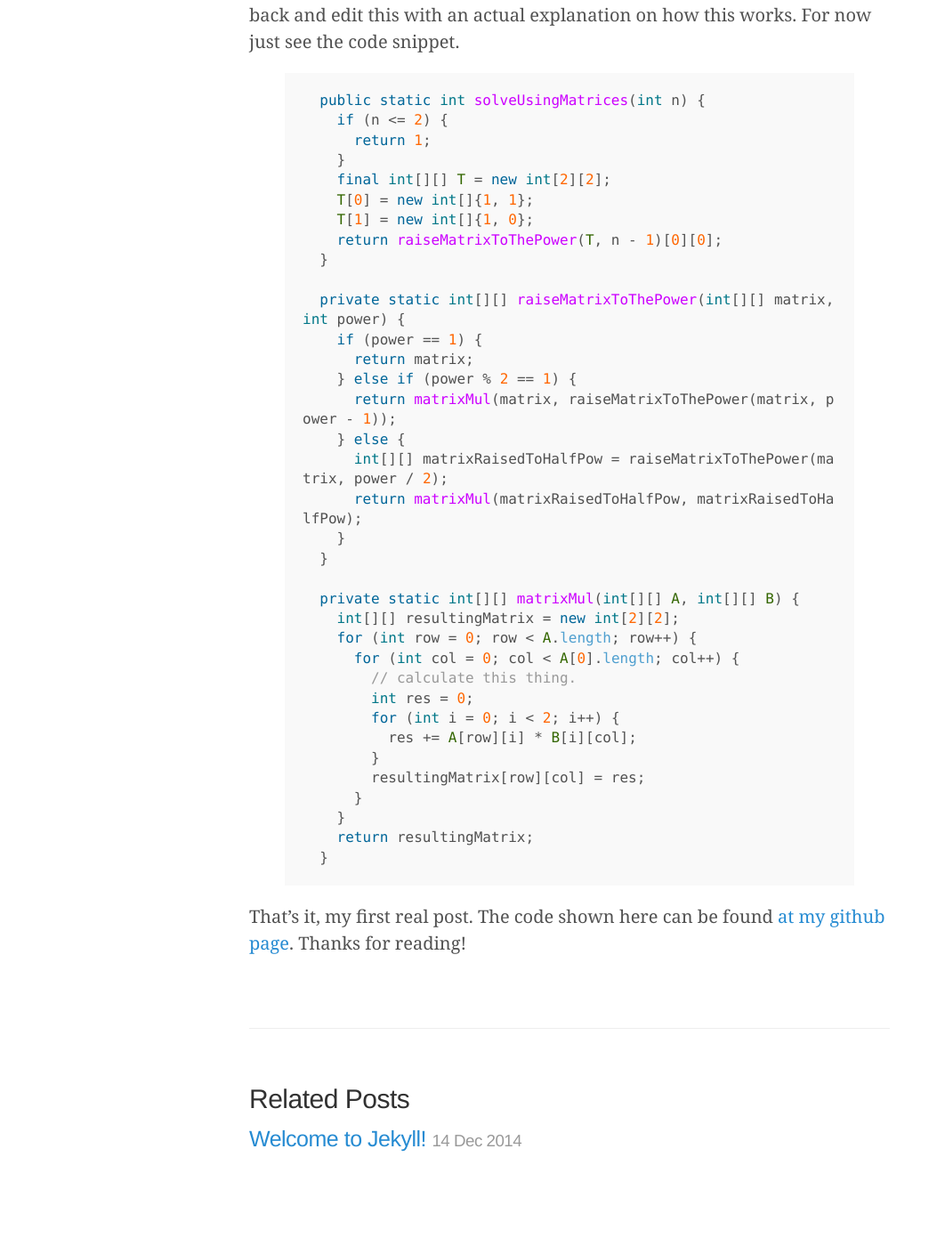
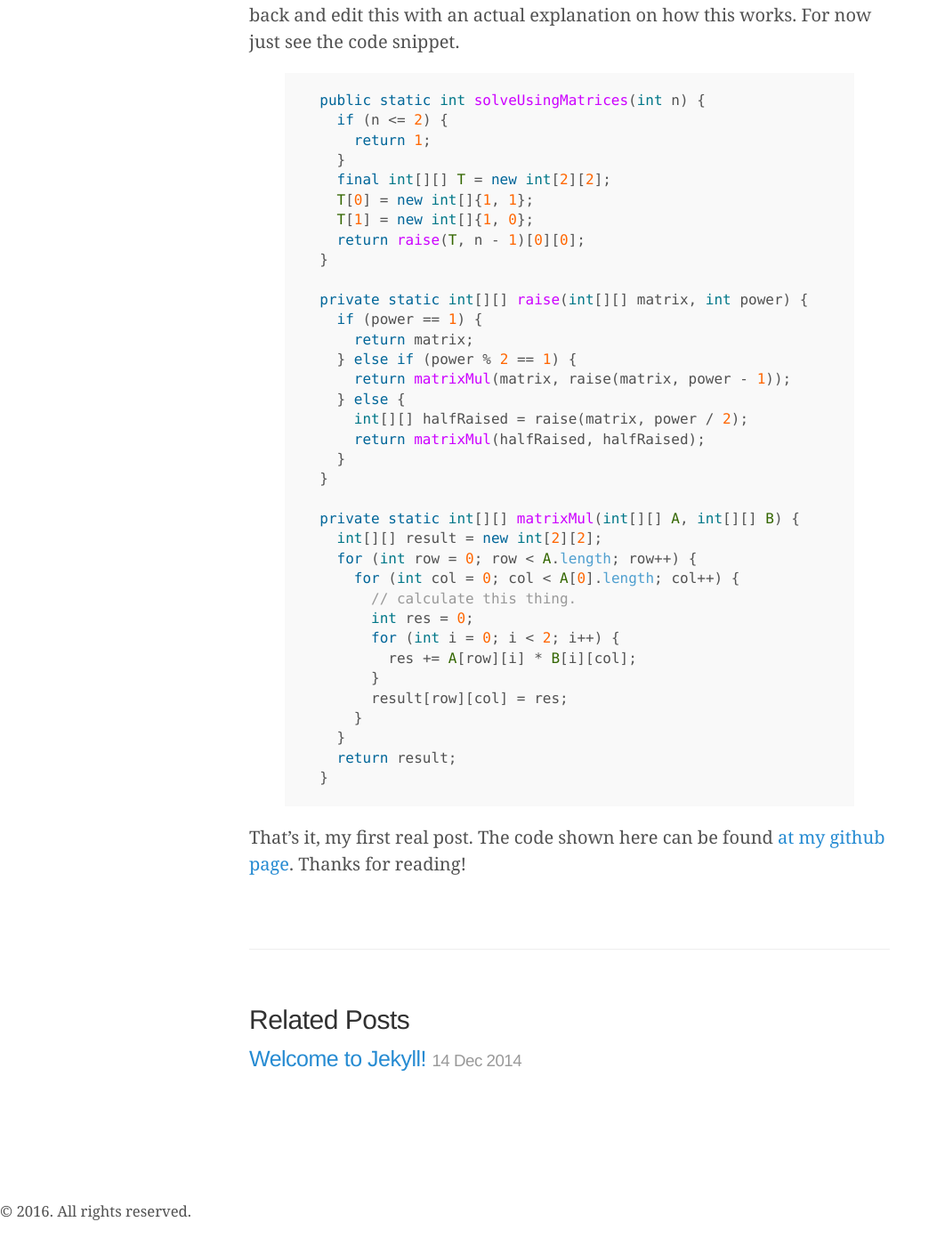
Before and after one commit to will-cs/will-cs.github.io, a Jekyll site: the page built from _posts/2016-06-21-Fibonacci.markdown, in a window 1280 px wide and 1400 px high, scrolled down 2148 px. Shown: the whole window at 89% size, without its empty margins (0-1062 px from the left). Built offline with Jekyll 4.4.1, drawn with Linux system fonts in a browser that asks for light colours; after the commit the page ends 3523 px from its top, so only the background shows below that.

Commit message:
Fib: improve readability by shortening method names.

```diff
--- a/_posts/2016-06-21-Fibonacci.markdown
+++ b/_posts/2016-06-21-Fibonacci.markdown
@@ -53,22 +53,22 @@ I may come back and edit this with an actual explanation on how this works. For
     final int[][] T = new int[2][2];
     T[0] = new int[]{1, 1};
     T[1] = new int[]{1, 0};
-    return raiseMatrixToThePower(T, n - 1)[0][0];
+    return raise(T, n - 1)[0][0];
   }
 
-  private static int[][] raiseMatrixToThePower(int[][] matrix, int power) {
+  private static int[][] raise(int[][] matrix, int power) {
     if (power == 1) {
       return matrix;
     } else if (power % 2 == 1) {
-      return matrixMul(matrix, raiseMatrixToThePower(matrix, power - 1));
+      return matrixMul(matrix, raise(matrix, power - 1));
     } else {
-      int[][] matrixRaisedToHalfPow = raiseMatrixToThePower(matrix, power / 2);
-      return matrixMul(matrixRaisedToHalfPow, matrixRaisedToHalfPow);
+      int[][] halfRaised = raise(matrix, power / 2);
+      return matrixMul(halfRaised, halfRaised);
     }
   }
 
   private static int[][] matrixMul(int[][] A, int[][] B) {
-    int[][] resultingMatrix = new int[2][2];
+    int[][] result = new int[2][2];
     for (int row = 0; row < A.length; row++) {
       for (int col = 0; col < A[0].length; col++) {
         // calculate this thing.
@@ -76,10 +76,10 @@ I may come back and edit this with an actual explanation on how this works. For
         for (int i = 0; i < 2; i++) {
           res += A[row][i] * B[i][col];
         }
-        resultingMatrix[row][col] = res;
+        result[row][col] = res;
       }
     }
-    return resultingMatrix;
+    return result;
   }
 {% endhighlight %}
 
```
